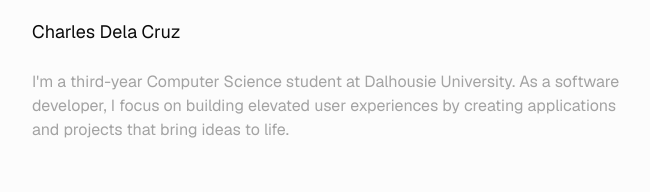
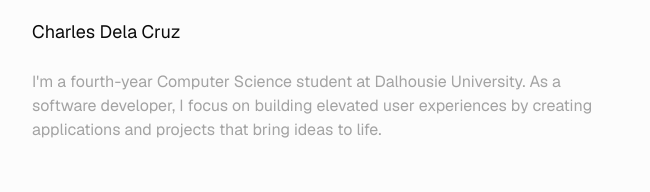
Before and after one commit to cdemzy/portfolio, a Next.js app: page / in a window 1280 px wide. Shown: the part 147-339 px from the top of the page, without its empty margins (310-960 px from the left). Built offline with nearby package versions, Linux system fonts and the light colour scheme.

Commit message:
fix: update school year from third-year to fourth-year in Intro component

```diff
--- a/app/components/Intro.tsx
+++ b/app/components/Intro.tsx
@@ -6,7 +6,7 @@ export default function Intro() {
       <h1>Charles Dela Cruz</h1>
       <article className="text-secondary-foreground dark:text-foreground-dark">
         <p className="text-sm sm:text-base">
-          I&apos;m a third-year Computer Science student at Dalhousie University.
+          I&apos;m a fourth-year Computer Science student at Dalhousie University.
           As a software developer, I focus on building elevated user experiences by creating applications and projects that bring ideas to life.
         </p>
       </article>
```
